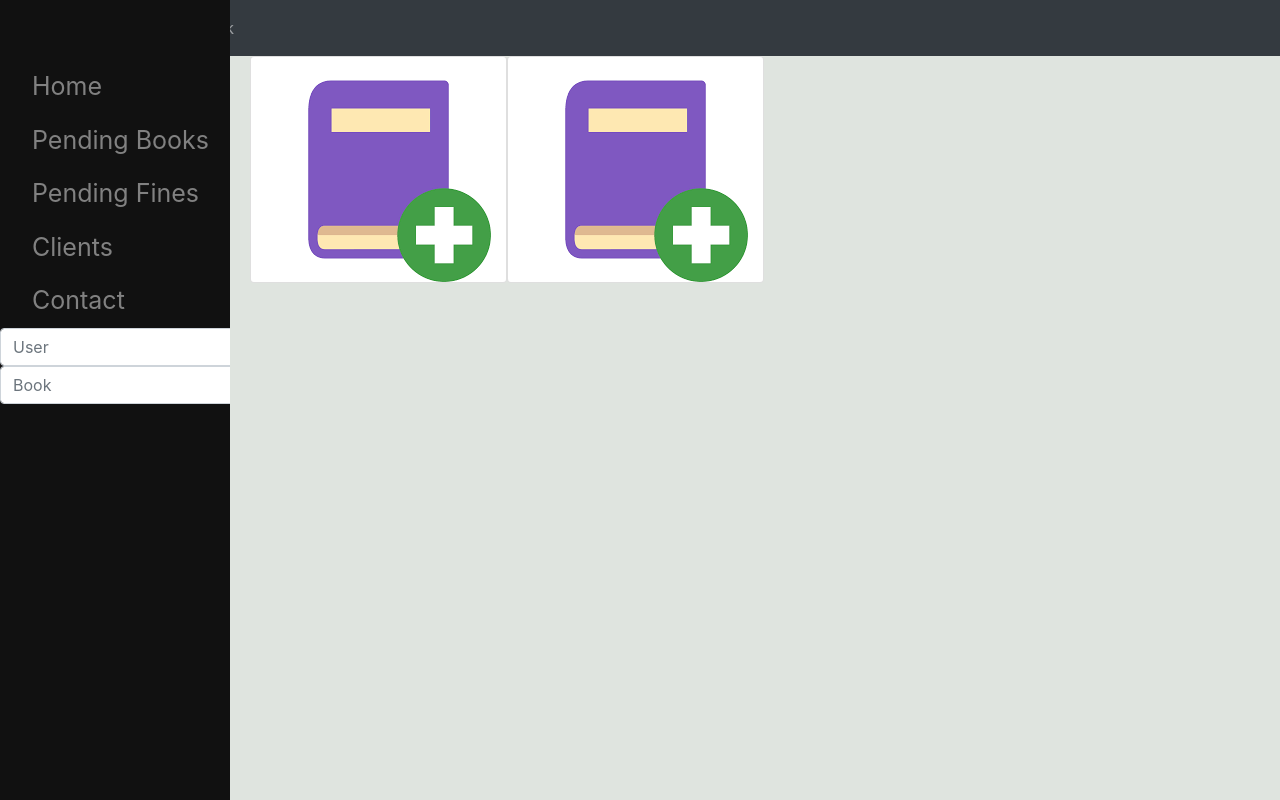
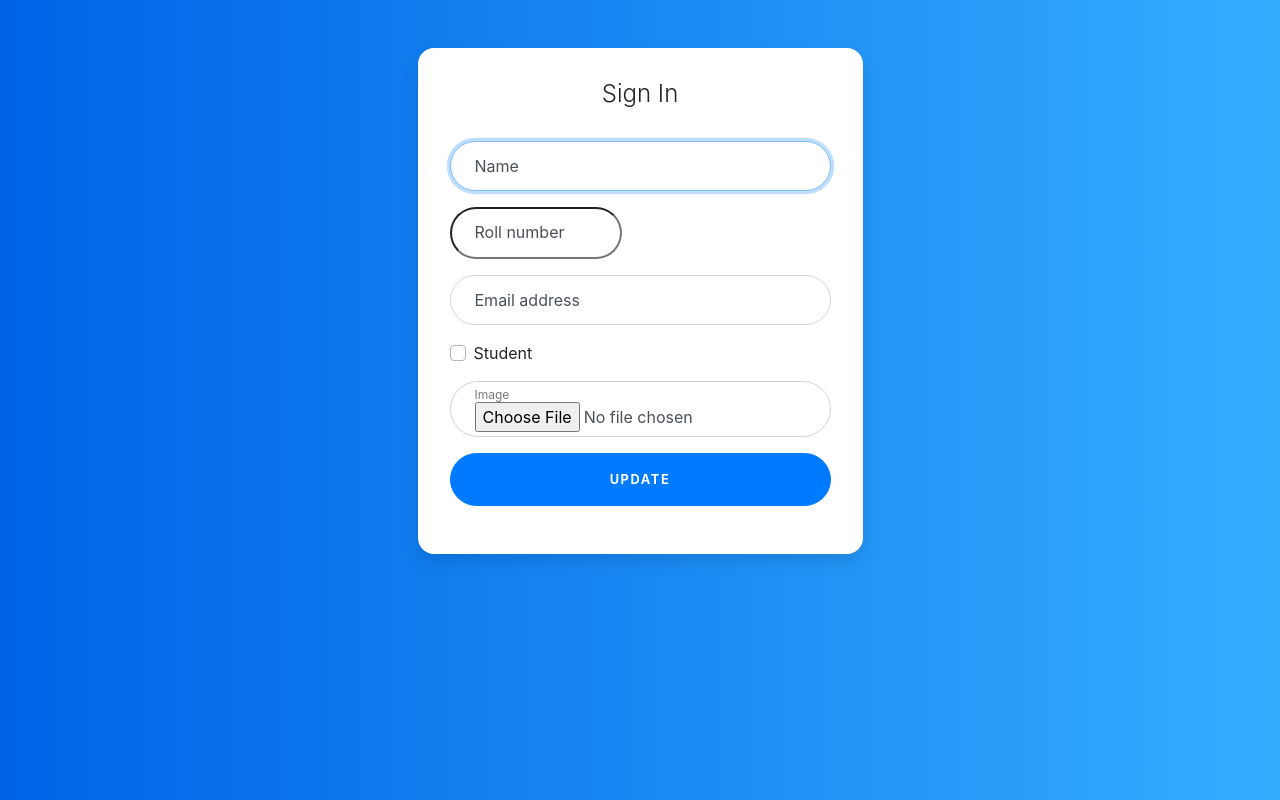
Before and after one commit to Diwakar-Gupta/Library_Managment, a Django app: page / in a window 1280 px wide. Run offline with Django 3.2, Linux system fonts and the light colour scheme; some libraries are stand-ins or nearby versions.

Commit message:
profile creation

```diff
--- a/Library_Managment/lm/models.py
+++ b/Library_Managment/lm/models.py
@@ -18,7 +18,7 @@ class Student(models.Model):
     name = models.CharField(max_length=30,default=' ',editable=True)
     roll = models.IntegerField(editable=False,primary_key=True)
     image_path = models.ImageField(default='../static/lm/anon.png',editable=True)
-    mobile_number = models.IntegerField(default=0000000000,editable=True)
+    email = models.EmailField(blank=True,editable=True)
     payable_amount = models.IntegerField(default=0,editable=True)
     is_student = models.BooleanField(default=True,editable=True)
     is_active = models.BooleanField(default=True,null=False,editable=True)
--- /dev/null
+++ b/Library_Managment/lm/templates/lm/Form.html
@@ -0,0 +1,250 @@
+<html><head>
+  <meta http-equiv="content-type" content="text/html; charset=UTF-8">
+  <title>Bootstrap Login Page Card with Floating Labels</title>
+  <meta http-equiv="content-type" content="text/html; charset=UTF-8">
+  <meta name="robots" content="noindex, nofollow">
+  <meta name="googlebot" content="noindex, nofollow">
+  <meta name="viewport" content="width=device-width, initial-scale=1">
+
+
+  <script type="text/javascript" src="/js/lib/dummy.js"></script>
+
+    <link rel="stylesheet" type="text/css" href="/css/result-light.css">
+
+      <script type="text/javascript" src="https://cdnjs.cloudflare.com/ajax/libs/jquery/3.3.1/jquery.min.js"></script>
+      <link rel="stylesheet" type="text/css" href="https://stackpath.bootstrapcdn.com/bootstrap/4.2.1/css/bootstrap.min.css">
+      <script type="text/javascript" src="https://stackpath.bootstrapcdn.com/bootstrap/4.2.1/js/bootstrap.bundle.min.js"></script>
+      <link rel="stylesheet" type="text/css" href="https://use.fontawesome.com/releases/v5.6.3/css/all.css">
+
+  <style id="compiled-css" type="text/css">
+      :root {
+  --input-padding-x: 1.5rem;
+  --input-padding-y: .75rem;
+}
+
+body {
+  background: #007bff;
+  background: linear-gradient(to right, #0062E6, #33AEFF);
+}
+
+.card-signin {
+  border: 0;
+  border-radius: 1rem;
+  box-shadow: 0 0.5rem 1rem 0 rgba(0, 0, 0, 0.1);
+}
+
+.card-signin .card-title {
+  margin-bottom: 2rem;
+  font-weight: 300;
+  font-size: 1.5rem;
+}
+
+.card-signin .card-body {
+  padding: 2rem;
+}
+
+.form-signin {
+  width: 100%;
+}
+
+.form-signin .btn {
+  font-size: 80%;
+  border-radius: 5rem;
+  letter-spacing: .1rem;
+  font-weight: bold;
+  padding: 1rem;
+  transition: all 0.2s;
+}
+
+.form-label-group {
+  position: relative;
+  margin-bottom: 1rem;
+}
+
+.form-label-group input {
+  height: auto;
+  border-radius: 2rem;
+}
+
+.form-label-group>input,
+.form-label-group>label {
+  padding: var(--input-padding-y) var(--input-padding-x);
+}
+
+.form-label-group>label {
+  position: absolute;
+  top: 0;
+  left: 0;
+  display: block;
+  width: 100%;
+  margin-bottom: 0;
+  /* Override default `<label>` margin */
+  line-height: 1.5;
+  color: #495057;
+  border: 1px solid transparent;
+  border-radius: .25rem;
+  transition: all .1s ease-in-out;
+}
+
+.form-label-group input::-webkit-input-placeholder {
+  color: transparent;
+}
+
+.form-label-group input:-ms-input-placeholder {
+  color: transparent;
+}
+
+.form-label-group input::-ms-input-placeholder {
+  color: transparent;
+}
+
+.form-label-group input::-moz-placeholder {
+  color: transparent;
+}
+
+.form-label-group input::placeholder {
+  color: transparent;
+}
+
+.form-label-group input:not(:placeholder-shown) {
+  padding-top: calc(var(--input-padding-y) + var(--input-padding-y) * (2 / 3));
+  padding-bottom: calc(var(--input-padding-y) / 3);
+}
+
+.form-label-group input:not(:placeholder-shown)~label {
+  padding-top: calc(var(--input-padding-y) / 3);
+  padding-bottom: calc(var(--input-padding-y) / 3);
+  font-size: 12px;
+  color: #777;
+}
+
+.btn-google {
+  color: white;
+  background-color: #ea4335;
+}
+
+.btn-facebook {
+  color: white;
+  background-color: #3b5998;
+}
+  </style>
+
+
+  <!-- TODO: Missing CoffeeScript 2 -->
+
+  <script type="text/javascript">
+
+
+    window.onload=function(){
+
+
+
+    }
+
+</script>
+
+</head>
+<body>
+    <!-- This snippet uses Font Awesome 5 Free as a dependency. You can download it at fontawesome.io! -->
+
+
+{% if user %}
+
+      <div class="container">
+    <div class="row">
+      <div class="col-sm-9 col-md-7 col-lg-5 mx-auto">
+        <div class="card card-signin my-5">
+          <div class="card-body">
+            <h5 class="card-title text-center">Sign In</h5>
+             <form class="form-signin" action="{% url 'lm:adduser' %}" method="post" >
+              {% csrf_token %}
+
+
+              <div class="form-label-group">
+                <input  name="name" type="text" id="inputname" class="form-control" placeholder="Name" required="" autofocus="">
+                  <label for="inputname">Name</label>
+              </div>
+
+                 <div class="form-label-group">
+              <input type="number" id="inputroll" min="100000" max="999999" name="roll" placeholder="Roll number" required="required" ></input>
+                     <label for="inputroll">Roll number</label>
+                 </div>
+
+                 <div class="form-label-group">
+                <input type="email" name="email" id="inputEmail" class="form-control" placeholder="Email address"  autofocus="">
+                <label for="inputEmail">Email address</label>
+              </div>
+
+
+              <div class="custom-control custom-checkbox mb-3">
+                <input type="checkbox" name="isstudent" class="custom-control-input" id="customCheck1">
+                <label class="custom-control-label" for="customCheck1">Student</label>
+              </div>
+
+
+              <div class="form-label-group">
+                <input name="name" type="file" accept="image/*" id="inputImage" class="form-control" placeholder="Name"  autofocus="">
+                 <label for="inputImage">Image</label>
+              </div>
+
+
+              <button class="btn btn-lg btn-primary btn-block text-uppercase" type="submit">Update</button>
+            </form>
+          </div>
+        </div>
+      </div>
+    </div>
+  </div>
+
+
+    {% else %}
+
+      <div class="container">
+    <div class="row">
+      <div class="col-sm-9 col-md-7 col-lg-5 mx-auto">
+        <div class="card card-signin my-5">
+          <div class="card-body">
+            <h5 class="card-title text-center">Sign In</h5>
+            <form class="form-signin">
+              <div class="form-label-group">
+                <input type="email" id="inputEmail" class="form-control" placeholder="Email address" required="" autofocus="">
+                <label for="inputEmail">Email address</label>
+              </div>
+
+              <div class="form-label-group">
+                <input type="password" id="inputPassword" class="form-control" placeholder="Password" required="">
+                <label for="inputPassword">Password</label>
+              </div>
+
+              <div class="custom-control custom-checkbox mb-3">
+                <input type="checkbox" class="custom-control-input" id="customCheck1">
+                <label class="custom-control-label" for="customCheck1">Remember password</label>
+              </div>
+              <button class="btn btn-lg btn-primary btn-block text-uppercase" type="submit">Sign in</button>
+              <hr class="my-4">
+              <button class="btn btn-lg btn-google btn-block text-uppercase" type="submit"><i class="fab fa-google mr-2"></i> Sign in with Google</button>
+              <button class="btn btn-lg btn-facebook btn-block text-uppercase" type="submit"><i class="fab fa-facebook-f mr-2"></i> Sign in with Facebook</button>
+            </form>
+          </div>
+        </div>
+      </div>
+    </div>
+  </div>
+
+{% endif %}
+
+  <script>
+    // tell the embed parent frame the height of the content
+    if (window.parent && window.parent.parent){
+      window.parent.parent.postMessage(["resultsFrame", {
+        height: document.body.getBoundingClientRect().height,
+        slug: "amxr8n19"
+      }], "*")
+    }
+
+    // always overwrite window.name, in case users try to set it manually
+    window.name = "result"
+  </script>
+
+
+</body></html>
--- a/Library_Managment/lm/templates/lm/bookCard.html
+++ b/Library_Managment/lm/templates/lm/bookCard.html
@@ -1,6 +1,6 @@
 {% load static %}
     <div class="card" style="width:50%;">
-  <img class="card-img-top" src="../static/lm/anon.png" alt="Card image" style="width:100%;margin-bottom:2">
+  <img class="card-img-top" src="../static/lm/singlebook.png" alt="Card image" style="width:100%;margin-bottom:2">
   <div class="card-body">
     <h3 class="card-title" style="margin-top:0;">{{book.identity}}</h3>
     {% if book.active %}
--- a/Library_Managment/lm/urls.py
+++ b/Library_Managment/lm/urls.py
@@ -18,6 +18,11 @@ urlpatterns = [
     path('issuebook/', views.issuee, name='issue'),
     path('return/<int:issue_id>', views.returnbook, name='return'),
 
+    path('addUser',views.addUser,name='adduser'),
+    path('addBook',views.addBook,name='addbook'),
+
+    path('add/<int:who>',views.profileForm,name='create'),
+
     path('update/user/',views.updateStudent,name='updateuser'),
     path('update/book/',views.updateBook,name='updatebook'),
 ]
--- a/Library_Managment/lm/views.py
+++ b/Library_Managment/lm/views.py
@@ -127,7 +127,55 @@ def payable(request,userid):
 
 
 def Index(request):
-    return HttpResponse(render(request,'lm/index.html'))
+    return HttpResponse(render(request,'lm/Form.html',context={'user':True}))
+
+
+def profileForm(request,who):
+    user = True if who else False
+
+    return HttpResponse(render(request,'lm/Form.html',context={'user':user}))
+
+
+def addUser(request):
+    try :
+        dic = request.POST
+        name = dic.get('name') if 'name' in dic else ''
+        roll = dic.get('roll')
+        email = dic.get('email')
+        image = dic.get('image') if 'image' in dic else '../static/lm/anon.png'
+        student = False if 'isstudent'in dic and 'off'== dic.get('isstudent')  else True
+        active = False if 'inactive'in dic and 'off'== dic.get('inactive')  else True
+        exist = False if 'exist'in dic and 'off'== dic.get('exist')  else True
+
+        s=get_object_or_404(Student,roll=roll)
+        return StudentDetail(request,userid=s.pk,context={'error':'user already exists'})
+    except Http404:
+        s = Student(name=name, roll=roll, image_path=image,email=email, is_student=student, is_active=active, exist=exist,
+                    bookCount=0, payable_amount=0)
+        s.save()
+        return HttpResponseRedirect(reverse('lm:user',kwargs={'userid':s.pk}))
+    except :
+        return HttpResponse(render(request,'lm/error.html',context={'error':'Cant create Profile'}))
+
+
+
+def addBook(request):
+    try :
+        dic = request.POST
+
+        identity = dic.get('identity')
+        barcode = dic.get('barcode') if 'barcode' in dic else 0
+        classification_number = dic.get('classification_number') if 'classification_number' in dic else 0
+        active = dic.get('isactive') if 'isactive' in dic else True
+
+        s=get_object_or_404(Book,identity=identity)
+        return HttpResponseRedirect(reverse('lm:book',kwargs={'pk':s.pk}))
+    except Http404:
+        s = Student(identity=identity,barcode=barcode,classification_number=classification_number, is_active=active)
+        s.save()
+        return HttpResponseRedirect(reverse('lm:book',kwargs={'pk':s.pk}))
+    except :
+        return HttpResponse(render(request,'lm/error.html',context={'error':'Cant create Book Profile'}))
 
 
 class PendingBooks(generic.ListView):
```
Also changed, not shown: Library_Managment/lm/templates/lm/userCard.html (+20 -16 lines), Library_Managment/db.sqlite3, Library_Managment/lm/migrations/0009_auto_20190216_1307.py (added).
